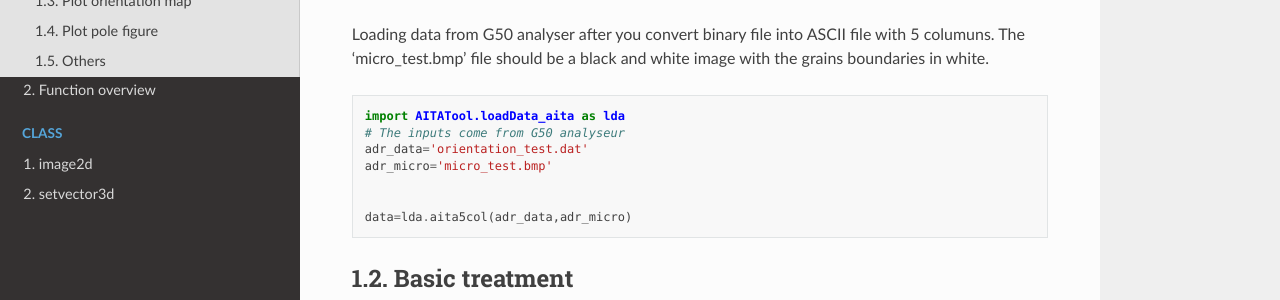
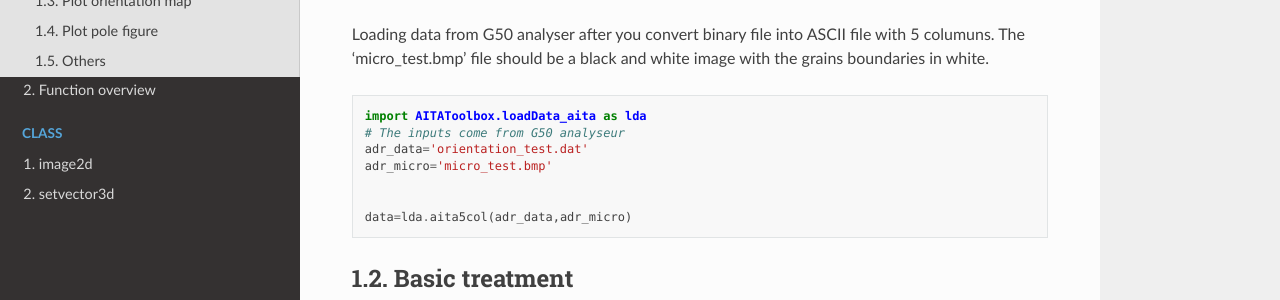
Before and after one commit to ThomasChauve/aita, a Sphinx documentation site: the page built from docs/source/AITA/firststep.rst, in a window 1280 px wide and 1400 px high. Shown: the part 241-541 px from the top of the window. Built offline with Sphinx 7.4.7 and the Read the Docs theme 2.0.0, drawn with Linux system fonts in a browser that asks for light colours; some of the changed text lies outside the part shown.

Commit message:
Documentation correction

```diff
--- a/docs/source/AITA/firststep.rst
+++ b/docs/source/AITA/firststep.rst
@@ -10,7 +10,7 @@
 
 .. code:: python
 
-    import AITATool.loadData_aita as lda
+    import AITAToolbox.loadData_aita as lda
     # The inputs come from G50 analyseur
     adr_data='orientation_test.dat'
     adr_micro='micro_test.bmp'
@@ -73,7 +73,7 @@
 
 .. code:: python
 
-    import IGETools.aita as aita
+    import AITAToolbox.aita as aita
     lut2d=aita.lut()
     plt.imshow(lut)
     plt.plot()
```
Also changed, not shown: 5 other files.
